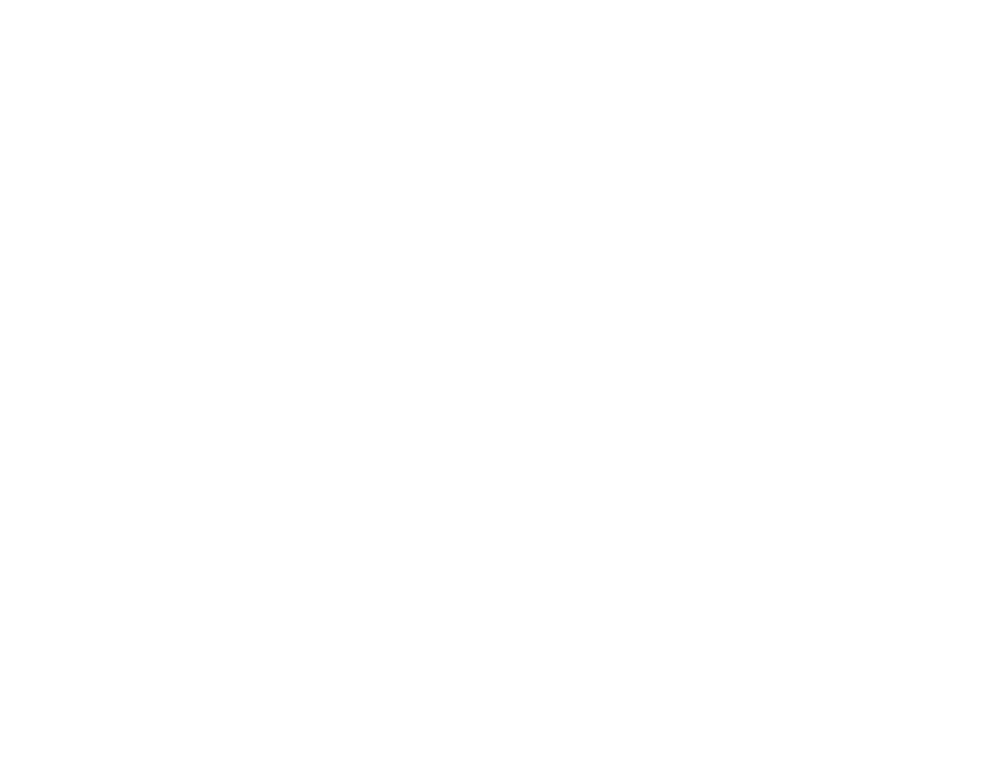
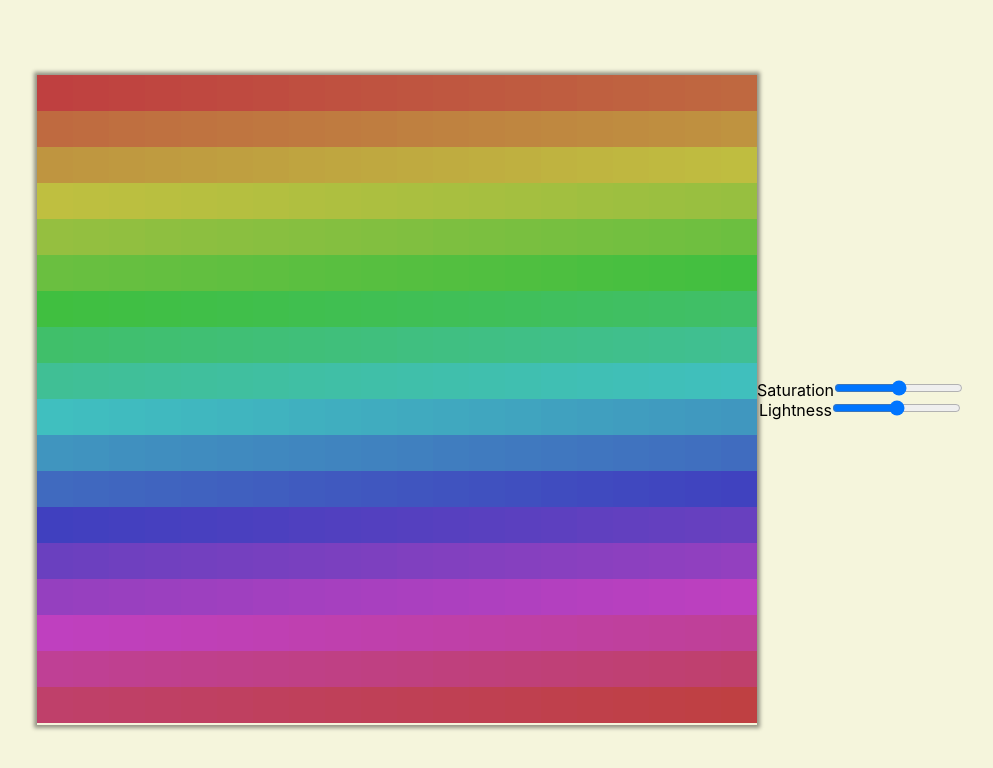
Before and after one commit to ankitn1311/my-color-picker, a React (Create React App) app: page / in a window 1280 px wide. Shown: the top 768 px of the page, without its empty margins (140-1133 px from the left). Built offline with nearby package versions, Linux system fonts and the light colour scheme.

Commit message:
Form and color box added

```diff
--- a/src/App.js
+++ b/src/App.js
@@ -1,11 +1,21 @@
+import React, { useEffect } from "react";
 import "./App.scss";
 import ColorBox from "./components/color-box/ColorBox";
+import Form from "./components/form/Form";
+import { ColorsProvider } from "./contexts/ColorsContext";
 
 function App() {
+  useEffect(() => {
+    console.log("this is some issue");
+  }, []);
   return (
-    <div className="App">
-      <ColorBox />
-    </div>
+    <ColorsProvider>
+      <div className="App">
+        <ColorBox />
+        <Form />
+      </div>
+    </ColorsProvider>
+    // <>hello</>
   );
 }
 
--- a/src/App.scss
+++ b/src/App.scss
@@ -1,3 +1,9 @@
 .App {
   text-align: center;
+  width: 100vw;
+  background-color: beige;
+  height: 100vh;
+  display: flex;
+  align-items: center;
+  justify-content: center;
 }
--- a/src/components/color-box/ColorBox.js
+++ b/src/components/color-box/ColorBox.js
@@ -1,11 +1,17 @@
 import React from "react";
+import { useColors } from "../../contexts/ColorsContext";
 import Color from "../color/Color";
 import "./ColorBox.scss";
 
 const ColorBox = () => {
+  const { colors } = useColors();
+  // const colors = [];
+
   return (
     <div className="ColorBox">
-      <Color />
+      {colors.map((color) => {
+        return <Color key={color} color={color} />;
+      })}
     </div>
   );
 };
--- a/src/components/color-box/ColorBox.scss
+++ b/src/components/color-box/ColorBox.scss
@@ -0,0 +1,12 @@
+.ColorBox {
+  display: flex;
+  flex-direction: row;
+  align-items: flex-start;
+  justify-content: flex-start;
+  align-content: flex-start;
+  flex-wrap: wrap;
+  height: 650px;
+  width: 720px;
+  // border: 1px solid black;
+  box-shadow: 0px 0px 4px 3px hsla(0, 0%, 0%, 0.4);
+}
--- a/src/components/color/Color.js
+++ b/src/components/color/Color.js
@@ -1,8 +1,8 @@
-import React from "react";
+import React, { useMemo } from "react";
 import "./Color.scss";
 
-const Color = () => {
-  return <div className="Color"></div>;
+const Color = ({ color }) => {
+  return <div className="Color" style={{ backgroundColor: color }}></div>;
 };
 
 export default Color;
--- a/src/components/color/Color.scss
+++ b/src/components/color/Color.scss
@@ -0,0 +1,4 @@
+.Color {
+  width: 36px;
+  height: 36px;
+}
--- /dev/null
+++ b/src/components/form/Form.js
@@ -0,0 +1,48 @@
+import React from "react";
+import { useColors, useColorsDispatch } from "../../contexts/ColorsContext";
+
+const Form = () => {
+  const state = useColors();
+  const dispatch = useColorsDispatch();
+
+  return (
+    <form className="Form">
+      <div className="Form__control">
+        <label className="Form__control--label" htmlFor="saturation">
+          Saturation
+        </label>
+        <input
+          className="Form__control--input"
+          type="range"
+          name="saturation"
+          id="saturation"
+          min="0"
+          max="100"
+          value={state.saturation}
+          onChange={(e) =>
+            dispatch({ type: "change-saturation", payload: e.target.value })
+          }
+        />
+      </div>
+      <div className="Form__control">
+        <label className="Form__control--label" htmlFor="lightness">
+          Lightness
+        </label>
+        <input
+          className="Form__control--input"
+          type="range"
+          min="0"
+          max="100"
+          value={state.lightness}
+          onChange={(e) =>
+            dispatch({ type: "change-lightness", payload: e.target.value })
+          }
+          name="lightness"
+          id="lightness"
+        />
+      </div>
+    </form>
+  );
+};
+
+export default Form;
--- /dev/null
+++ b/src/contexts/ColorsContext.js
@@ -0,0 +1,62 @@
+import { createContext, useContext, useReducer, useEffect } from "react";
+
+const ColorsContext = createContext(null);
+
+const ColorsDispatchContext = createContext(null);
+
+const initialState = {
+  colors: ["hsl(210,50%,50%)"],
+  saturation: 50,
+  lightness: 50,
+};
+
+export function ColorsProvider({ children }) {
+  const [state, dispatch] = useReducer(colorsReducer, initialState);
+
+  useEffect(() => {
+    console.log("chnageing");
+    let colors = [];
+    for (let hue = 0; hue < 360; hue++) {
+      colors.push(`hsl(${hue},${state.saturation}%,${state.lightness}%)`);
+    }
+    dispatch({ type: "change-colors", payload: colors });
+  }, [state.saturation, state.lightness]);
+
+  useEffect(() => {
+    console.log("App initiatzed");
+  }, []);
+
+  return (
+    <ColorsContext.Provider value={state}>
+      <ColorsDispatchContext.Provider value={dispatch}>
+        {children}
+      </ColorsDispatchContext.Provider>
+    </ColorsContext.Provider>
+  );
+}
+
+export function useColors() {
+  return useContext(ColorsContext);
+}
+
+export function useColorsDispatch() {
+  return useContext(ColorsDispatchContext);
+}
+
+function colorsReducer(state, action) {
+  switch (action.type) {
+    case "change-colors": {
+      console.log("changing colors");
+      return { ...state, colors: action.payload };
+    }
+    case "change-saturation": {
+      return { ...state, saturation: action.payload };
+    }
+    case "change-lightness": {
+      return { ...state, lightness: action.payload };
+    }
+    default: {
+      throw Error("Unknown action: " + action.type);
+    }
+  }
+}
```
Also changed, not shown: src/components/form/Form.scss (added).
